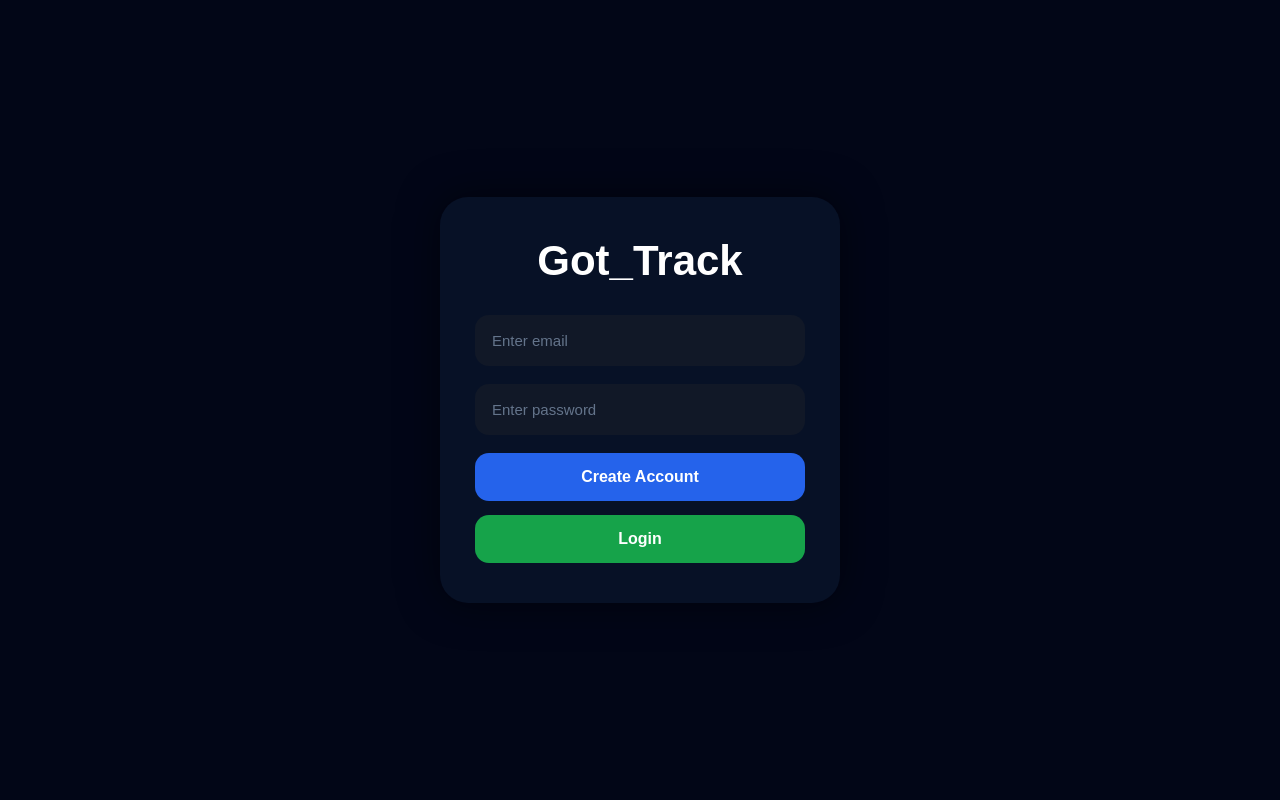
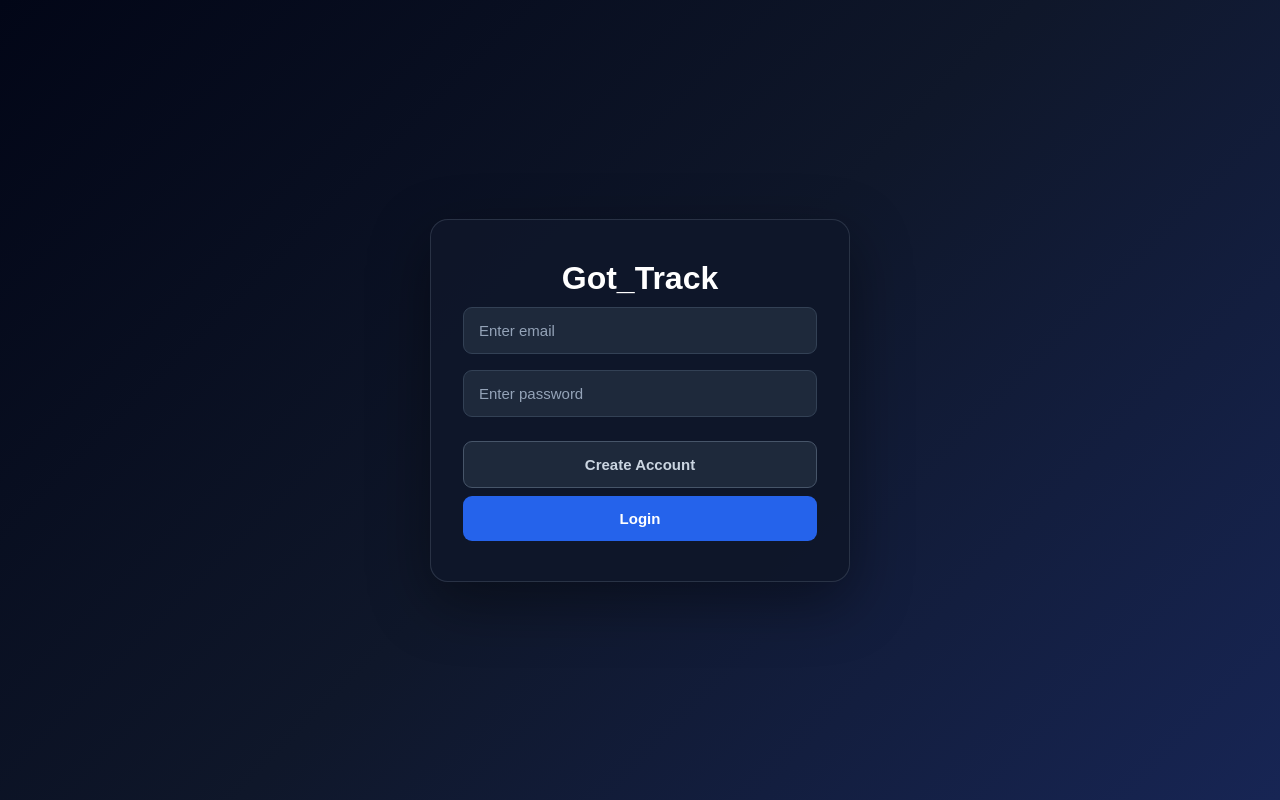
Before and after one commit to ayushsethi0/tracker-app, a React (Vite) app: page / in a window 1280 px wide. Built offline with nearby package versions, Linux system fonts and the light colour scheme; no server answers.

Commit message:
Update App.css

```diff
--- a/src/App.css
+++ b/src/App.css
@@ -1,9 +1,7 @@
 
-/* ========================================
-   GOT_TRACK - MAIN APPLICATION STYLING
-   ======================================== */
-
-/* GLOBAL RESET */
+/* ================================
+   GLOBAL STYLES
+================================ */
 
 * {
   margin: 0;
@@ -11,301 +9,345 @@
   box-sizing: border-box;
 }
 
-html,
-body,
-#root {
-  width: 100%;
-  min-height: 100%;
+body {
+  font-family: Arial, Helvetica, sans-serif;
+  background: #020617;
+  color: #ffffff;
 }
 
-body {
-  font-family: Arial, Helvetica, sans-serif;
-  background: linear-gradient(
-    135deg,
-    #020617,
-    #0f172a,
-    #1e293b
-  );
-  color: white;
-  overflow-x: hidden;
-}
-
-/* MAIN APP CONTAINER */
-
-.app-container {
-  min-height: 100vh;
-  width: 100%;
-  padding: 30px;
-  background: linear-gradient(
-    135deg,
-    #020617,
-    #0f172a,
-    #1e293b
-  );
-}
-
-/* LOGIN SCREEN */
+/* ================================
+   AUTHENTICATION PAGE
+================================ */
 
 .auth-container {
   min-height: 100vh;
+  width: 100%;
   display: flex;
   justify-content: center;
   align-items: center;
   padding: 20px;
+  background: linear-gradient(135deg, #020617, #0f172a, #172554);
 }
 
 .auth-card {
   width: 100%;
-  max-width: 400px;
-  background: #071126;
-  padding: 40px 35px;
-  border-radius: 28px;
-  box-shadow: 0 0 40px rgba(0, 0, 0, 0.5);
+  max-width: 420px;
+  padding: 40px 32px;
+  background: rgba(15, 23, 42, 0.95);
+  border: 1px solid rgba(148, 163, 184, 0.2);
+  border-radius: 18px;
+  box-shadow: 0 20px 60px rgba(0, 0, 0, 0.4);
 }
 
 .auth-title {
-  color: white;
+  font-size: 32px;
+  font-weight: 700;
   text-align: center;
-  font-size: 42px;
-  font-weight: bold;
-  margin-bottom: 30px;
+  margin-bottom: 10px;
+  color: #ffffff;
 }
 
-/* INPUT FIELDS */
-
-input {
-  width: 100%;
-  padding: 16px;
-  margin-bottom: 18px;
-  border-radius: 14px;
-  border: 1px solid transparent;
-  outline: none;
-  background: #111827;
-  color: white;
-  font-size: 15px;
-  transition: 0.3s ease;
+.auth-subtitle {
+  text-align: center;
+  color: #94a3b8;
+  margin-bottom: 30px;
+  font-size: 14px;
 }
 
-input::placeholder {
-  color: #64748b;
+.auth-card input {
+  display: block;
+  width: 100%;
+  padding: 14px 15px;
+  margin-bottom: 16px;
+  border: 1px solid #334155;
+  border-radius: 9px;
+  outline: none;
+  background: #1e293b;
+  color: #ffffff;
+  font-size: 15px;
 }
 
-input:focus {
+.auth-card input:focus {
   border-color: #3b82f6;
   box-shadow: 0 0 0 3px rgba(59, 130, 246, 0.15);
 }
 
-/* BUTTONS */
-
-button {
-  border: none;
-  outline: none;
-  cursor: pointer;
-  font-family: inherit;
-  transition: all 0.25s ease;
+.auth-card input::placeholder {
+  color: #94a3b8;
 }
 
-button:hover {
-  transform: translateY(-2px);
-  filter: brightness(1.1);
-}
-
-button:active {
-  transform: scale(0.97);
-}
-
-/* AUTH BUTTONS */
-
+.login-btn,
 .create-account-btn {
   width: 100%;
-  padding: 15px;
-  border-radius: 14px;
-  background: #2563eb;
-  color: white;
-  font-size: 16px;
-  font-weight: bold;
-  margin-bottom: 14px;
+  padding: 14px;
+  border: none;
+  border-radius: 9px;
+  font-size: 15px;
+  font-weight: 600;
+  transition: 0.2s ease;
+  margin-top: 8px;
 }
 
 .login-btn {
-  width: 100%;
-  padding: 15px;
-  border-radius: 14px;
-  background: #16a34a;
-  color: white;
-  font-size: 16px;
-  font-weight: bold;
+  background: #2563eb;
+  color: #ffffff;
 }
 
-/* DASHBOARD HEADER */
+.login-btn:hover {
+  background: #1d4ed8;
+}
+
+.create-account-btn {
+  background: #1e293b;
+  color: #cbd5e1;
+  border: 1px solid #475569;
+}
+
+.create-account-btn:hover {
+  background: #334155;
+}
+
+.auth-switch {
+  text-align: center;
+  margin-top: 22px;
+  color: #94a3b8;
+  font-size: 14px;
+}
+
+.auth-switch button {
+  background: none;
+  border: none;
+  color: #60a5fa;
+  font-weight: 600;
+  cursor: pointer;
+  margin-left: 5px;
+}
+
+/* ================================
+   DASHBOARD HEADER
+================================ */
+
+.dashboard {
+  min-height: 100vh;
+  background: #020617;
+  display: flex;
+  flex-direction: column;
+}
 
 .top-bar {
-  width: 90%;
-  margin: 0 auto 25px;
+  width: 100%;
+  min-height: 76px;
+  padding: 15px 28px;
   display: flex;
   justify-content: space-between;
   align-items: center;
   gap: 20px;
+  background: #0f172a;
+  border-bottom: 1px solid #1e293b;
 }
 
 .app-title {
-  color: white;
-  font-size: 64px;
-  font-weight: bold;
-  line-height: 1.1;
+  color: #ffffff;
+  font-size: 25px;
+  font-weight: 700;
+  letter-spacing: 0.5px;
 }
 
 .user-email {
   color: #94a3b8;
-  margin-top: 10px;
-  margin-left: 4px;
-  font-size: 16px;
+  font-size: 13px;
+  overflow-wrap: anywhere;
 }
-
-/* HEADER ACTIONS */
 
 .header-actions {
   display: flex;
   align-items: center;
-  gap: 15px;
-}
-
-.share-btn {
-  padding: 16px 28px;
-  border-radius: 16px;
-  background: #2563eb;
-  color: white;
-  font-weight: bold;
-  font-size: 15px;
+  gap: 12px;
 }
 
 .logout-btn {
-  padding: 16px 28px;
-  border-radius: 16px;
-  background: #dc2626;
-  color: white;
-  font-weight: bold;
-  font-size: 15px;
+  padding: 10px 17px;
+  background: #1e293b;
+  border: 1px solid #475569;
+  border-radius: 8px;
+  color: #ffffff;
+  font-weight: 600;
+  cursor: pointer;
 }
 
-/* FRIEND SEARCH */
+.logout-btn:hover {
+  background: #334155;
+}
+
+/* ================================
+   LOCATION SHARING
+================================ */
+
+.share-btn {
+  padding: 12px 18px;
+  background: #2563eb;
+  border: none;
+  border-radius: 8px;
+  color: #ffffff;
+  font-size: 14px;
+  font-weight: 600;
+  cursor: pointer;
+  transition: 0.2s ease;
+}
+
+.share-btn:hover {
+  background: #1d4ed8;
+}
+
+.share-btn:disabled {
+  opacity: 0.6;
+  cursor: not-allowed;
+}
+
+/* ================================
+   FRIEND SEARCH
+================================ */
 
 .search-container {
-  width: 90%;
-  margin: 0 auto 25px;
+  width: 100%;
   display: flex;
-  gap: 14px;
+  align-items: center;
+  gap: 12px;
+  padding: 20px 28px;
+  background: #0f172a;
+  border-bottom: 1px solid #1e293b;
 }
 
 .search-container input {
   flex: 1;
-  margin-bottom: 0;
+  min-width: 0;
+  padding: 13px 15px;
+  background: #1e293b;
+  border: 1px solid #334155;
+  border-radius: 8px;
+  outline: none;
+  color: #ffffff;
+  font-size: 14px;
+}
+
+.search-container input:focus {
+  border-color: #3b82f6;
+}
+
+.search-container input::placeholder {
+  color: #94a3b8;
 }
 
 .track-btn {
-  padding: 18px 30px;
-  border-radius: 16px;
-  background: #7c3aed;
-  color: white;
-  font-weight: bold;
+  padding: 13px 22px;
+  background: #0f766e;
+  border: none;
+  border-radius: 8px;
+  color: #ffffff;
+  font-weight: 600;
+  cursor: pointer;
   white-space: nowrap;
 }
 
-/* MAP CONTAINER */
+.track-btn:hover {
+  background: #115e59;
+}
+
+/* ================================
+   MAP
+================================ */
 
 .map-container {
-  width: 90%;
-  height: 75vh;
-  min-height: 400px;
-  margin: auto;
-  border-radius: 28px;
-  overflow: hidden;
-  box-shadow: 0 0 40px rgba(0, 0, 0, 0.4);
-  z-index: 1;
+  width: 100%;
+  flex: 1;
+  min-height: 450px;
+  position: relative;
+  background: #e5e7eb;
 }
-
-/* LEAFLET MAP */
 
 .leaflet-container {
   width: 100%;
   height: 100%;
-  font-family: Arial, Helvetica, sans-serif;
-  border-radius: 28px;
+  min-height: 450px;
+  z-index: 1;
 }
 
-.leaflet-popup-content {
-  font-size: 14px;
-  color: #333;
-  font-weight: 500;
+.map-message {
+  position: absolute;
+  top: 20px;
+  left: 50%;
+  transform: translateX(-50%);
+  z-index: 500;
+  padding: 12px 18px;
+  background: rgba(15, 23, 42, 0.92);
+  border: 1px solid #334155;
+  border-radius: 9px;
+  color: #ffffff;
+  font-size: 13px;
+  text-align: center;
+  max-width: calc(100% - 30px);
 }
 
-.leaflet-control-zoom a {
-  color: #111827 !important;
+.location-status {
+  padding: 12px 28px;
+  background: #0f172a;
+  color: #94a3b8;
+  font-size: 13px;
+  border-top: 1px solid #1e293b;
 }
 
-/* RESPONSIVE DESIGN */
+/* ================================
+   RESPONSIVE DESIGN
+================================ */
 
 @media (max-width: 768px) {
-  .app-container {
-    padding: 20px 12px;
-  }
-
   .top-bar {
-    width: 100%;
-    flex-direction: column;
-    align-items: flex-start;
+    padding: 15px;
+    flex-wrap: wrap;
   }
 
   .app-title {
-    font-size: 42px;
+    font-size: 22px;
   }
 
   .header-actions {
     width: 100%;
-    flex-wrap: wrap;
-  }
-
-  .share-btn,
-  .logout-btn {
-    flex: 1;
-    padding: 14px 15px;
+    justify-content: space-between;
   }
 
   .search-container {
-    width: 100%;
+    padding: 15px;
+  }
+
+  .map-container,
+  .leaflet-container {
+    min-height: 400px;
+  }
+
+  .location-status {
+    padding: 12px 15px;
+  }
+}
+
+@media (max-width: 400px) {
+  .auth-card {
+    padding: 30px 20px;
+  }
+
+  .auth-title {
+    font-size: 27px;
+  }
+
+  .search-container {
     flex-direction: column;
+    align-items: stretch;
   }
 
   .track-btn {
     width: 100%;
-    padding: 16px;
   }
 
-  .map-container {
-    width: 100%;
-    height: 60vh;
-    min-height: 350px;
-  }
-
-  .auth-card {
-    padding: 30px 22px;
-  }
-
-  .auth-title {
-    font-size: 36px;
+  .user-email {
+    font-size: 12px;
   }
 }
-
-@media (max-width: 400px) {
-  .app-title {
-    font-size: 34px;
-  }
-
-  .header-actions {
-    gap: 8px;
-  }
-
-  .auth-card {
-    padding: 25px 18px;
-  }
-}
```
